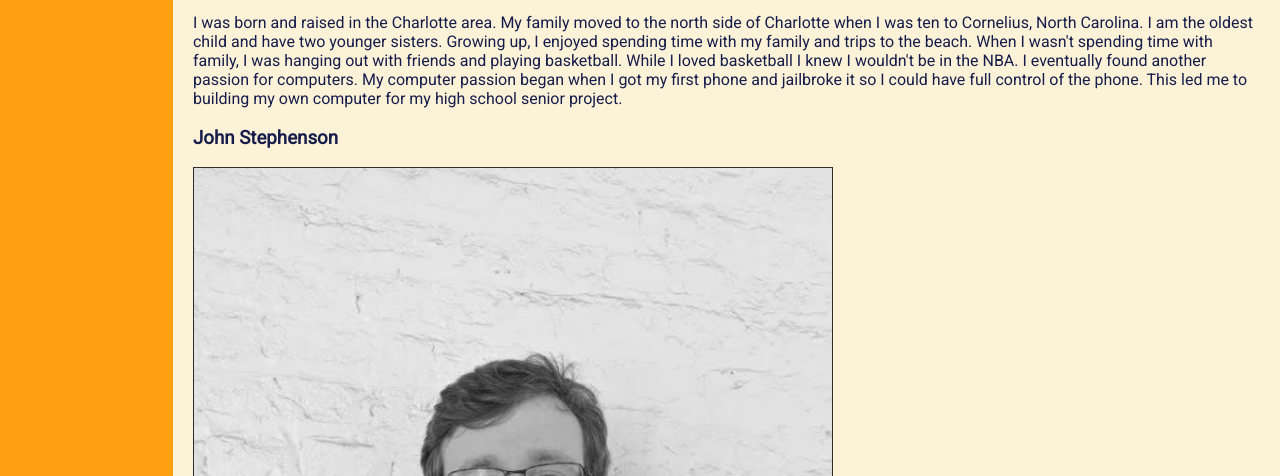
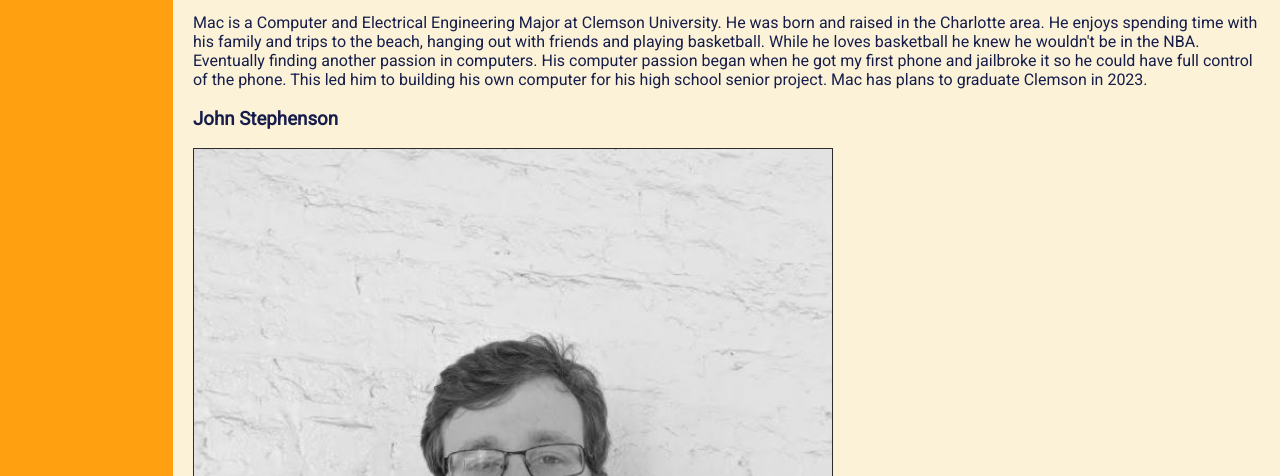
Before and after one commit to jpsteph/ECE-4950-GROUP-3-WEBSITE, a plain HTML site: page about_us.html in a window 1280 px wide. Shown: the part 624-1100 px from the top of the page. Drawn offline with Linux system fonts and the light colour scheme.

Commit message:
Update about_us.html mac's description

```diff
--- a/about_us.html
+++ b/about_us.html
@@ -119,16 +119,14 @@
 <div class="box">
 <h3>Mac Shaughnessy</h3>
 <div class="img-box"> <img class="about-us-img" src="Mac.jpg"> </div>
-<p>I was born and raised in the Charlotte area. My family moved to the
-north side of Charlotte when I was ten to Cornelius, North Carolina. I
-am the oldest child and have two younger sisters. Growing up, I enjoyed
-spending time with my family and trips to the beach. When I wasn't
-spending time with family, I was hanging out with friends and playing
-basketball. While I loved basketball I knew I wouldn't be in the NBA. I
-eventually found another passion for computers. My computer passion
-began when I got my first phone and jailbroke it so I could have full
-control of the phone. This led me to building my own computer for my
-high school senior project.</p>
+<p>Mac is a Computer and Electrical Engineering Major at Clemson University.
+He was born and raised in the Charlotte area. He enjoys spending time with
+his family and trips to the beach, hanging out with friends and playing
+basketball. While he loves basketball he knew he wouldn't be in the NBA.
+Eventually finding another passion in computers. His computer passion
+began when he got my first phone and jailbroke it so he could have full
+control of the phone. This led him to building his own computer for his
+high school senior project. Mac has plans to graduate Clemson in 2023.</p>
 </div>
 <div class="box">
 <h3>John Stephenson</h3>
```
